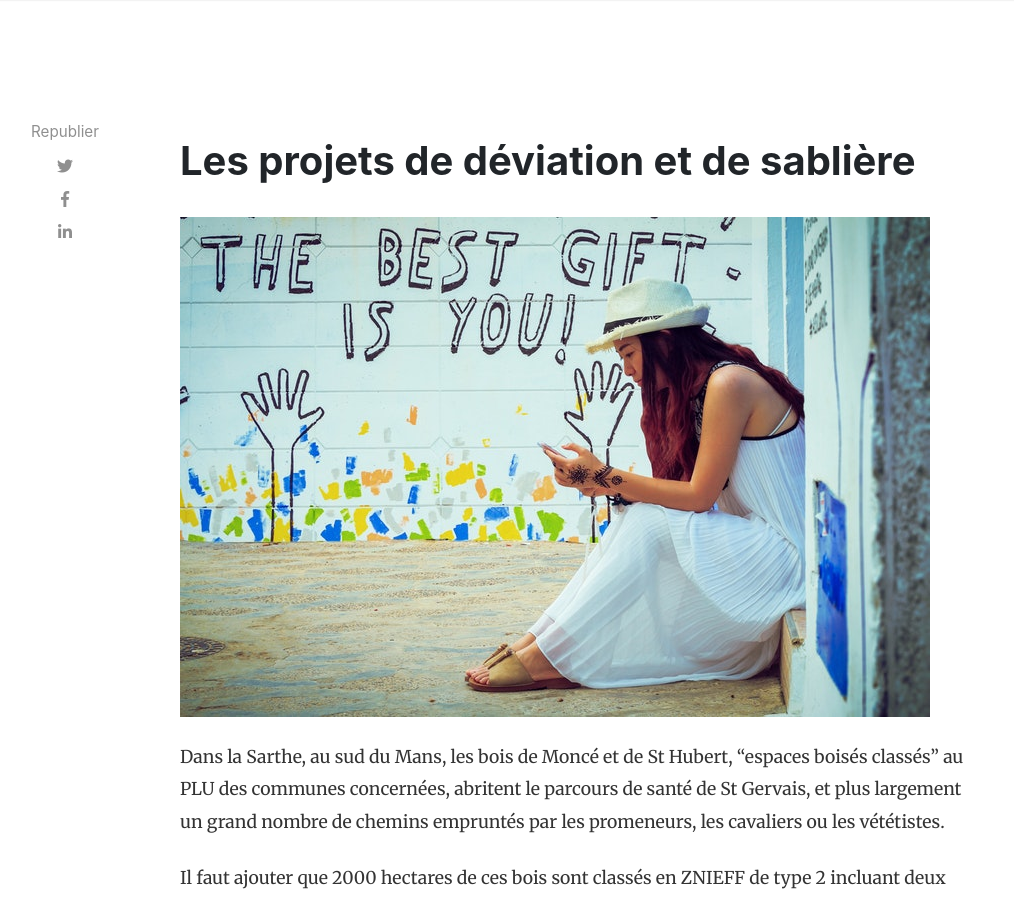
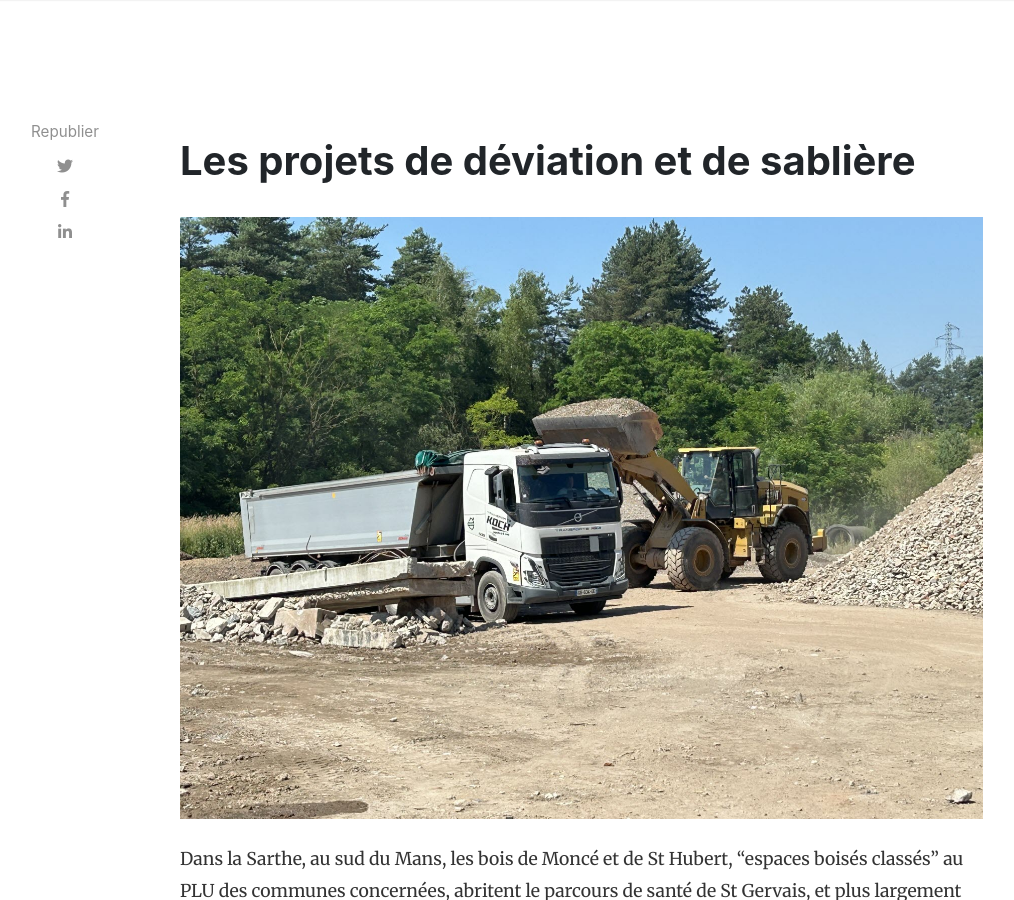
Before and after one commit to grain-de-sable-et-pomme-de-pin/grain-de-sable-et-pomme-de-pin.github.io, a Jekyll site: the page built from _posts/2013-01-01-deviation.md, in a window 1280 px wide and 900 px high. Shown: the whole window, without its empty margins (105-1119 px from the left). Built offline with Jekyll 4.4.1, drawn with Linux system fonts in a browser that asks for light colours; nearby versions of some CDN libraries; comment, search, counter and statistics services are not loaded.

Commit message:
rédaction

```diff
--- a/_posts/2013-01-01-deviation.md
+++ b/_posts/2013-01-01-deviation.md
@@ -3,7 +3,7 @@ layout: post
 title:  "Les projets de déviation et de sablière"
 author: gspp
 categories: [ Dossier ]
-image: assets/images/12.jpg
+image: assets/images/sabliere.jpg
 featured: true
 hidden: true
 ---
```
Also changed, not shown: assets/images/sabliere.jpg (added).
